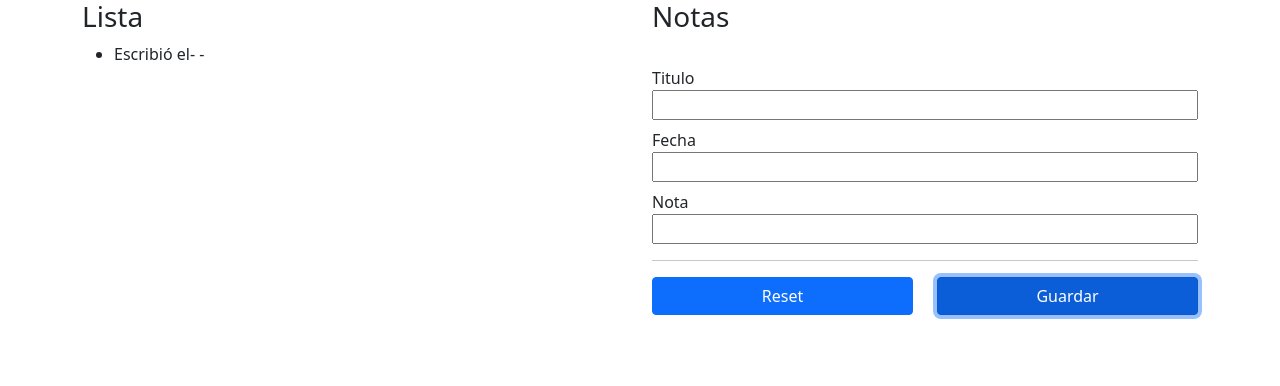
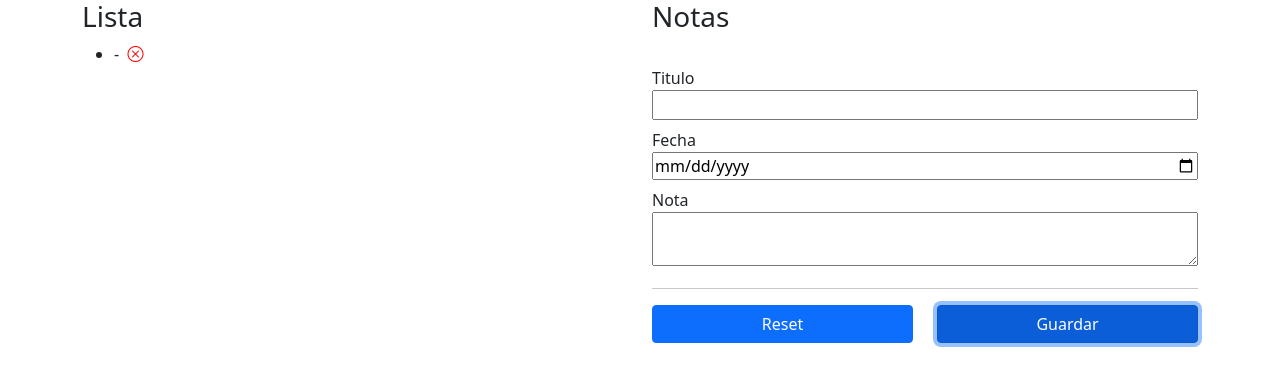
Before and after one commit to 7Obed7/notas, a React (Create React App) app: page / in a window 1280 px wide. Both pictures are taken after a click on the button "Guardar". Shown: the top 386 px of the page. Built offline with nearby package versions, Linux system fonts and the light colour scheme.

Commit message:
Se agregó un icono usando bootstrap y se le dió la función de eliminar una nota

```diff
--- a/public/index.html
+++ b/public/index.html
@@ -24,7 +24,16 @@
       work correctly both with client-side routing and a non-root public URL.
       Learn how to configure a non-root public URL by running `npm run build`.
     -->
-    <link href="https://cdn.jsdelivr.net/npm/bootstrap@5.1.3/dist/css/bootstrap.min.css" rel="stylesheet" integrity="sha384-1BmE4kWBq78iYhFldvKuhfTAU6auU8tT94WrHftjDbrCEXSU1oBoqyl2QvZ6jIW3" crossorigin="anonymous">
+    <link
+      href="https://cdn.jsdelivr.net/npm/bootstrap@5.1.3/dist/css/bootstrap.min.css"
+      rel="stylesheet"
+      integrity="sha384-1BmE4kWBq78iYhFldvKuhfTAU6auU8tT94WrHftjDbrCEXSU1oBoqyl2QvZ6jIW3"
+      crossorigin="anonymous"
+    />
+    <link
+      rel="stylesheet"
+      href="https://cdn.jsdelivr.net/npm/bootstrap-icons@1.8.1/font/bootstrap-icons.css"
+    />
     <title>React App</title>
   </head>
   <body>
@@ -40,6 +49,11 @@
       To begin the development, run `npm start` or `yarn start`.
       To create a production bundle, use `npm run build` or `yarn build`.
     -->
-    <link href="https://cdn.jsdelivr.net/npm/bootstrap@5.1.3/dist/css/bootstrap.min.css" rel="stylesheet" integrity="sha384-1BmE4kWBq78iYhFldvKuhfTAU6auU8tT94WrHftjDbrCEXSU1oBoqyl2QvZ6jIW3" crossorigin="anonymous">
+    <link
+      href="https://cdn.jsdelivr.net/npm/bootstrap@5.1.3/dist/css/bootstrap.min.css"
+      rel="stylesheet"
+      integrity="sha384-1BmE4kWBq78iYhFldvKuhfTAU6auU8tT94WrHftjDbrCEXSU1oBoqyl2QvZ6jIW3"
+      crossorigin="anonymous"
+    />
   </body>
 </html>
--- a/src/App.jsx
+++ b/src/App.jsx
@@ -10,6 +10,9 @@ const App = () => {
     note: "",
   });
 
+  let initialState = JSON.parse(localStorage.getItem("notas")) || [];
+  const [notas, setNotas] = useState(initialState);
+
   const handleInputChange = (event) => {
     setInputsState({
       ...inputsState,
@@ -21,11 +24,21 @@ const App = () => {
     setInputsState({ /*jjjj*/ ...inputsState, title: "", date: "", note: "" });
   };
 
-  let notas = JSON.parse(localStorage.getItem("notas")) || [];
   const handleClickSave = () => {
-    notas.push(inputsState);
+    setNotas([...notas, inputsState]);
     localStorage.setItem("notas", JSON.stringify(notas));
     handleClickre();
+  };
+
+  const handleRemoveNote = (index) => {
+    const nuevoArreglo = [];
+    notas.forEach((nota, i) => {
+      if (index !== i) {
+        nuevoArreglo.push(nota);
+      }
+    });
+    localStorage.setItem("notas", JSON.stringify(nuevoArreglo));
+    setNotas(nuevoArreglo);
   };
 
   return (
@@ -34,10 +47,19 @@ const App = () => {
         <div className="col">
           <h3>Lista</h3>
           <ul>
-            {notas.map((nota) => {
+            {notas.map((nota, index) => {
               return (
-                <li>
-                  {nota.title} Escribió el- {nota.date} - {nota.note}
+                <li key={index}>
+                  {nota.title} - {nota.date}&nbsp;
+                  <i
+                    className="bi-x-circle"
+                    onClick={() => handleRemoveNote(index)}
+                    style={{
+                      color: "red",
+                      cursor: "pointer",
+                      fontSize: "0.75",
+                    }}
+                  ></i>
                 </li>
               );
             })}
@@ -63,7 +85,7 @@ const App = () => {
             <input
               id="date"
               name="date"
-              type="text"
+              type="date"
               onChange={handleInputChange}
               value={inputsState.date}
               style={{ width: "100%" }}
@@ -73,10 +95,9 @@ const App = () => {
           <label style={{ width: "100%" }}>
             {" "}
             Nota
-            <input
+            <textarea
               id="note"
               name="note"
-              type="text"
               onChange={handleInputChange}
               value={inputsState.note}
               style={{ width: "100%" }}
```
